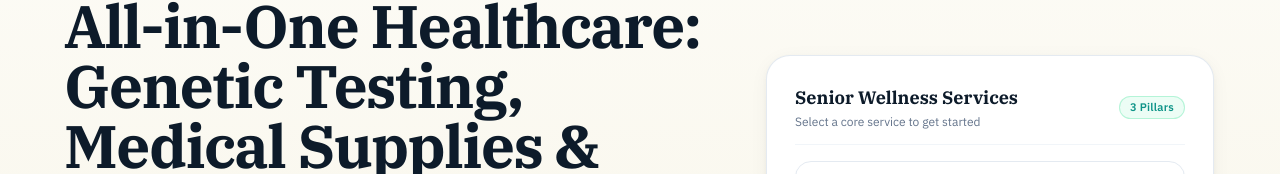
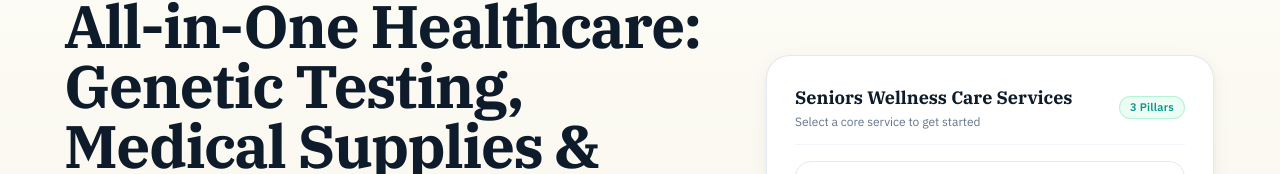
Before and after one commit to itpristine/seniorswellnesscare, a Next.js app: page / in a window 1280 px wide. Shown: the part 240-414 px from the top of the page. Built offline with nearby package versions, Linux system fonts and the light colour scheme.

Commit message:
fix: update service naming for consistency in Seniors Wellness Care references

```diff
--- a/app/page.tsx
+++ b/app/page.tsx
@@ -148,7 +148,7 @@ export default function HomePage() {
               <div className="border-b border-slate-100 pb-3.5 flex items-center justify-between gap-2">
                 <div className="min-w-0">
                   <h3 className="font-serif-heading font-bold text-base sm:text-lg text-[#0D1B2A] leading-snug">
-                    Senior Wellness Services
+                    Seniors Wellness Care Services
                   </h3>
                   <p className="text-xs text-slate-500 mt-0.5">
                     Select a core service to get started
--- a/app/resources/articles/page.tsx
+++ b/app/resources/articles/page.tsx
@@ -9,11 +9,11 @@ import { Clock, ArrowRight, BookOpen, Sparkles } from 'lucide-react';
 export const metadata: Metadata = {
   title: 'Senior Health & Wellness Articles | Seniors Wellness Care Knowledge Hub',
   description:
-    'Evidence-based articles on senior wellness services, pharmacogenomics, hereditary cancer screening, Medicare benefits, and healthy aging for seniors.',
+    'Evidence-based articles on Seniors Wellness Care Services, pharmacogenomics, hereditary cancer screening, Medicare benefits, and healthy aging for seniors.',
   keywords: [
     'senior wellness',
     'senior health and wellness',
-    'senior wellness services',
+    'Seniors Wellness Care Services',
     'wellness services for seniors',
     'senior healthcare services',
     'senior health services',
```
